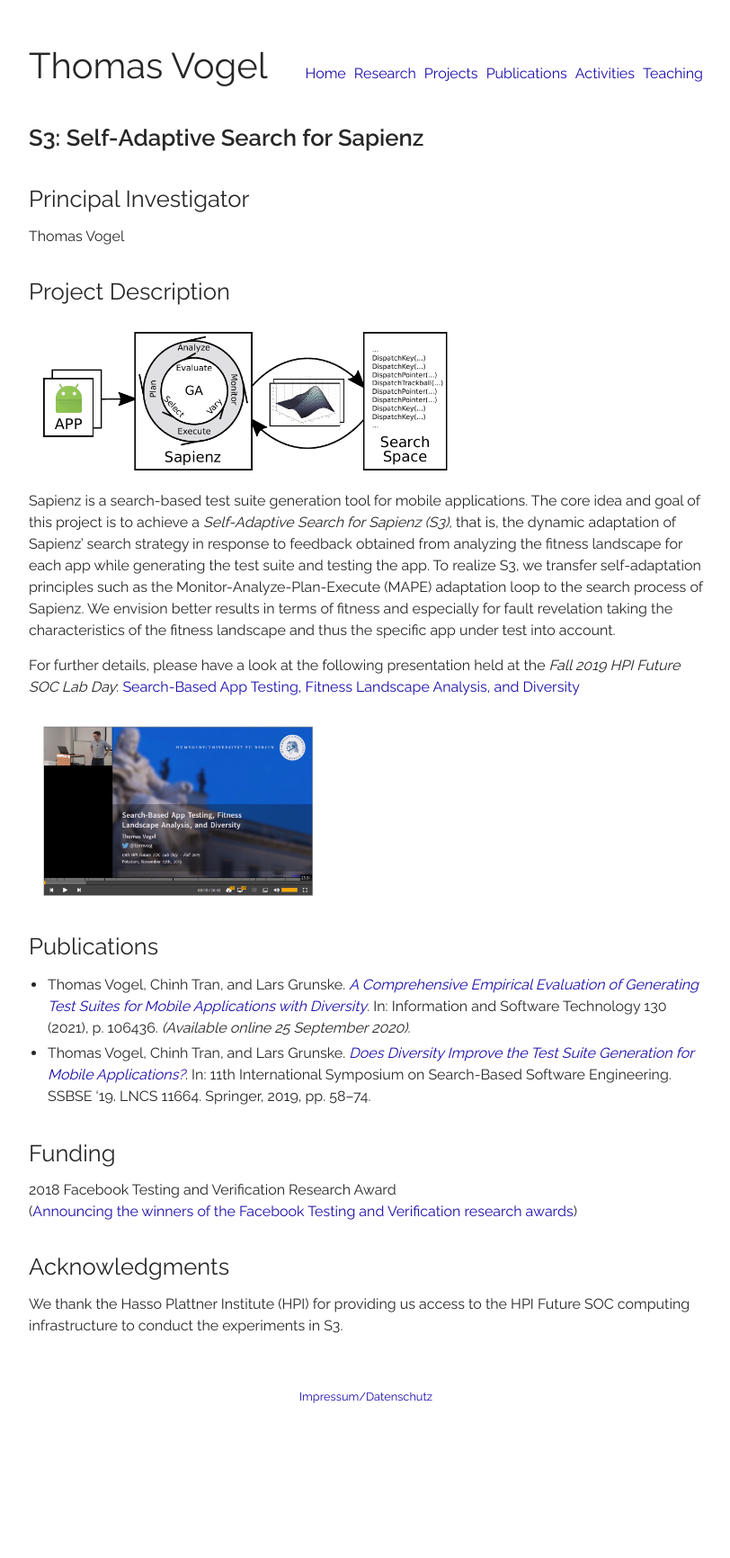
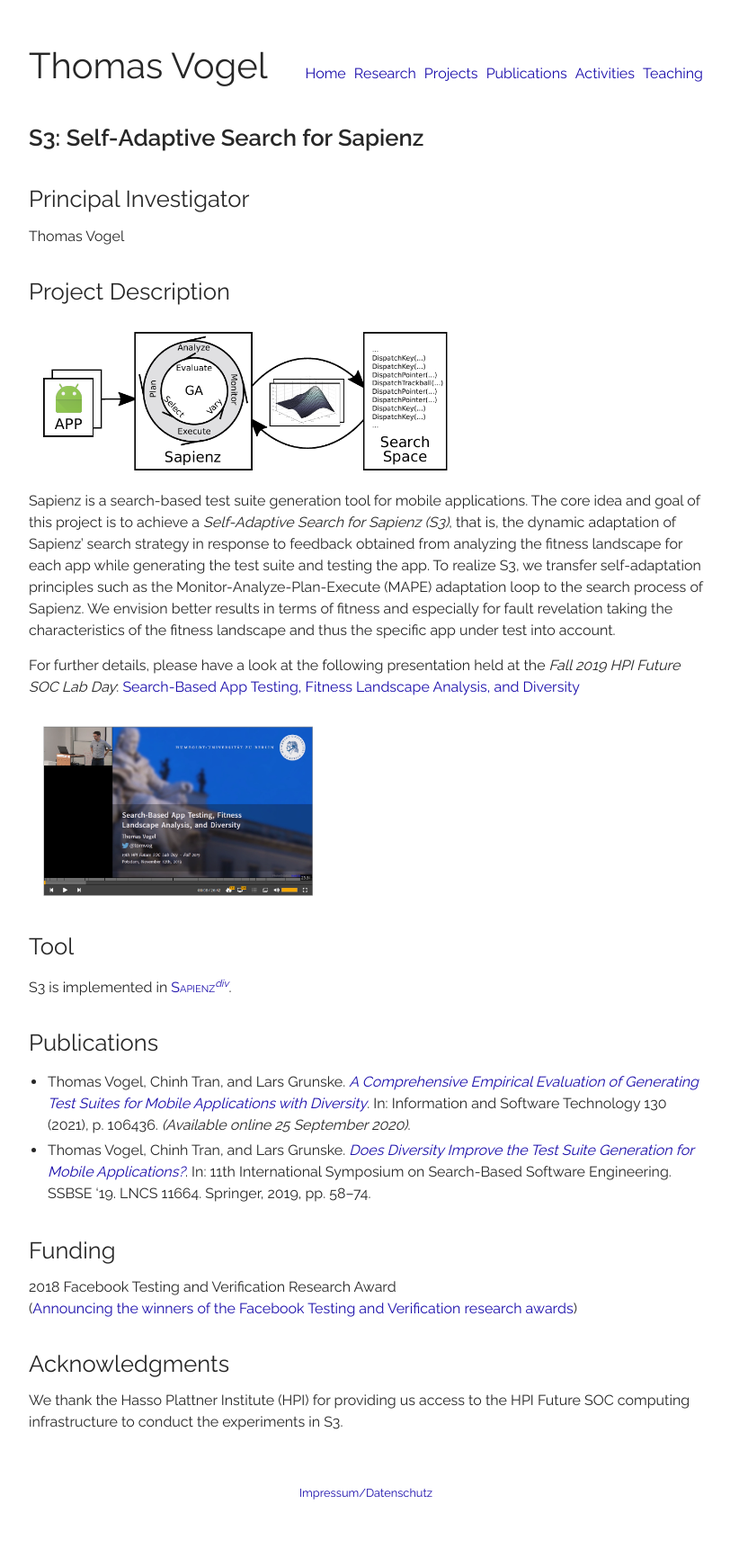
Before and after one commit to thomas-vogel/thomas-vogel.github.io, a Jekyll site: the page built from _pages/projects/S3.md, in a window 1280 px wide. Shown: the whole page at 90% size, without its empty margins (233-1045 px from the left). Built offline with Jekyll 4.4.1, drawn with Linux system fonts in a browser that asks for light colours; before the commit the page ends 1625 px from its top, so only the background shows below that.

Commit message:
Add link to github.

```diff
--- a/_pages/projects/S3.md
+++ b/_pages/projects/S3.md
@@ -17,6 +17,10 @@
 
 <a href="https://www.tele-task.de/lecture/video/7788/" target="_blank"><img src="/assets/img/2019-FutureSOC-Video.png" alt="Video of the talk Search-Based App Testing, Fitness Landscape Analysis, and Diversity" style="width: 40%; margin-top: 1em; margin-left: 1em;"/></a>
 
+## Tool
+
+S3 is implemented in [<span style="font-variant:small-caps;">Sapienz</span><span style="font-style: italic;font-size:70%;vertical-align:super;">div</span>](https://github.com/thomas-vogel/sapienzdiv-ssbse19){:target="_blank"}.
+
 ## Publications
 * Thomas Vogel, Chinh Tran, and Lars Grunske. [_A Comprehensive Empirical Evaluation of Generating Test Suites for Mobile Applications with Diversity_](../publications/2020-IST). In: Information and Software Technology 130 (2021), p. 106436. _(Available online 25 September 2020)_.
 * Thomas Vogel, Chinh Tran, and Lars Grunske. [_Does Diversity Improve the Test Suite Generation for Mobile Applications?_](../publications/2019-SSBSE). In: 11th International Symposium on Search-Based Software Engineering. SSBSE '19. LNCS 11664. Springer, 2019, pp. 58--74.
```
